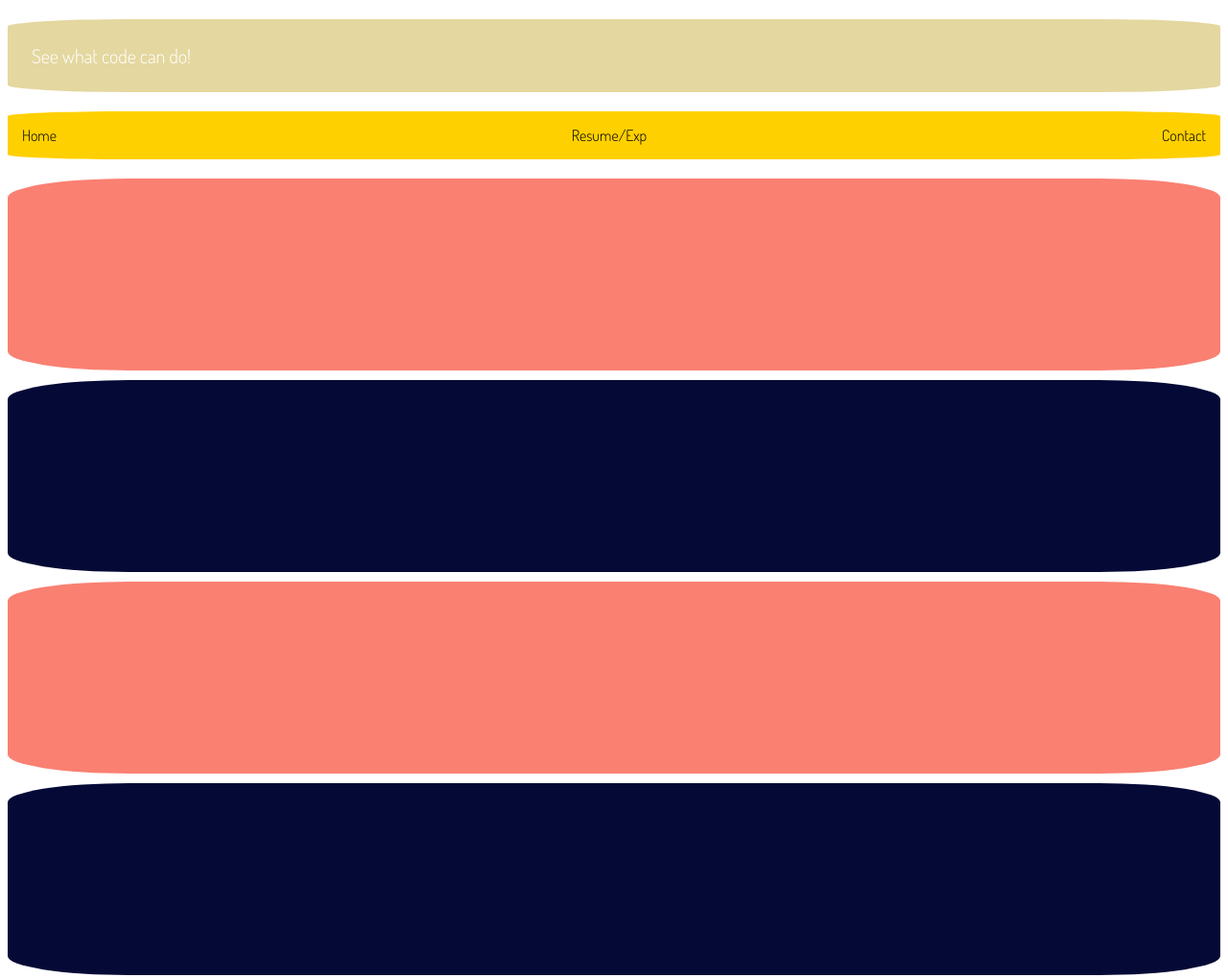
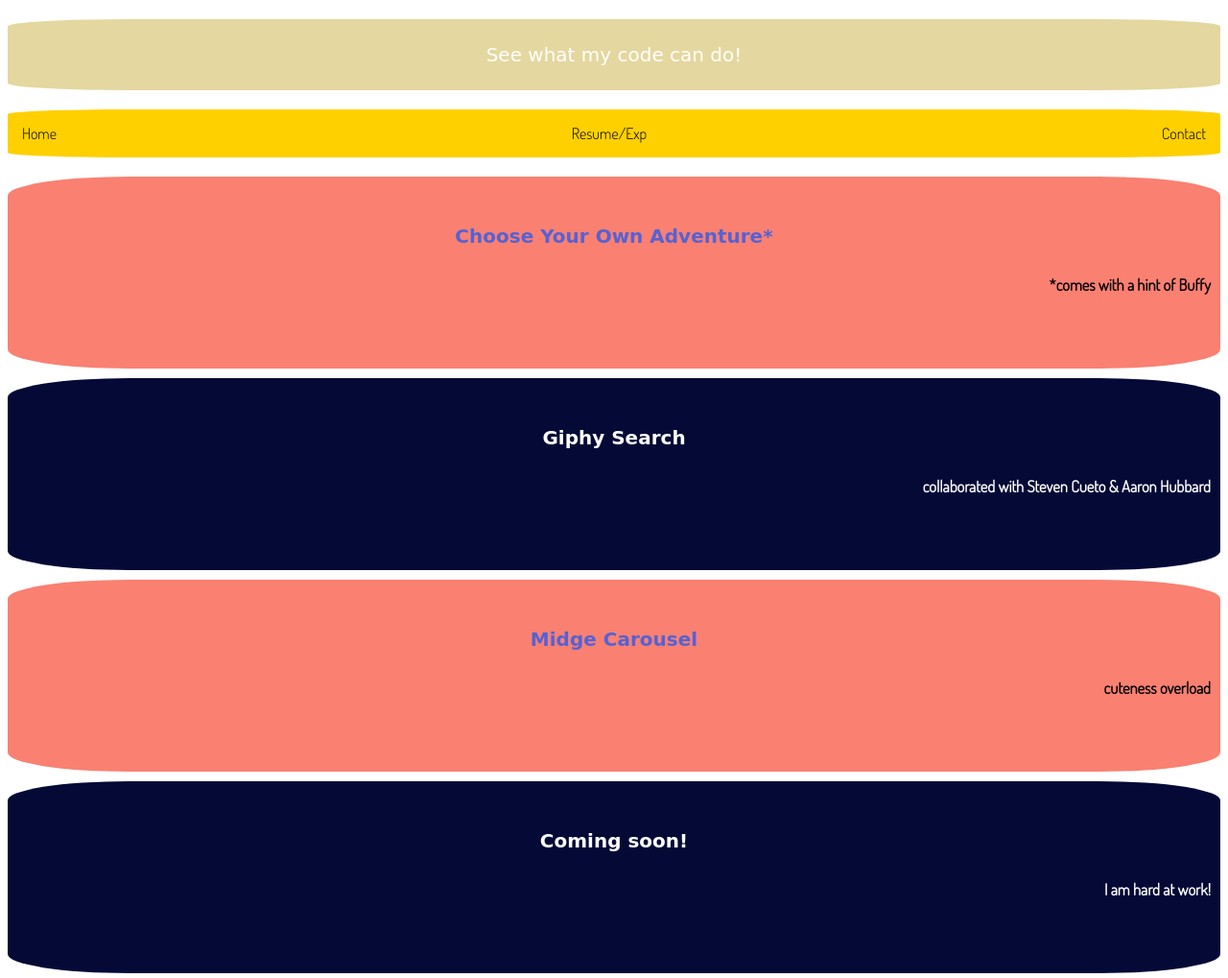
Before and after one commit to khodgesx/portfolio-site, a plain HTML site: page projects.html in a window 1280 px wide. Shown: the top 1019 px of the page at 96% size. Drawn offline with nearby package versions, Linux system fonts and the light colour scheme; a web font is replaced by a local one.

Commit message:
added the project page styling

```diff
--- a/projects-style.css
+++ b/projects-style.css
@@ -3,18 +3,11 @@
     border-radius: 10%;
 }
 
-h1{
-    font-family: 'Dosis', sans-serif;
-    font-size: 20px;
-    padding: 25px 25px 25px;
-    font-weight: bolder;
-    text-align: right;
-}
-
 #project-header p{
-    font-family: 'Dosis', sans-serif;
+    font-family: 'Shizuru', cursive;
     font-size: 20px;
     padding:25px;
+    text-align: center;
 }
 
 
@@ -58,44 +51,61 @@ a {
     font-family: 'Dosis', sans-serif;
 }
 
-#resume-div {
-    height: 200px;
-    width: 100%;
-    background: rgb(226, 223, 217);
-}
 
 #buffy-game {
     height: 200px;
     width: 100%;
     background-color: salmon;
+    font-size: 20px;
 }
 
 #giphy-collab {
     height: 200px;
     width: 100%;
     background-color: rgb(4, 9, 54);
+    font-size: 20px;
+    color: white;
 }
 #midge-carousel {
     height: 200px;
     width: 100%;
     background-color: salmon;
+    font-size: 20px;
 }
 
 #empty-project{
     height: 200px;
     width: 100%;
     background-color: rgb(4, 9, 54);
+    font-size: 20px;
+    color: white;
 }
 .p-buttons{
     border: none;
     border-radius: 10%;
+    font-family: 'Shizuru', cursive;
+    font-size:30px;
+    font-weight: 600;
+}
+
+.white-links {
+    color:white;
+}
+.color-links {
+    color:#5562d4
+}
+
+
+
+h5{
+    font-family: 'Dosis', sans-serif;
+    text-align: right;
+    margin-right: 10px;
 }
 
 #footer-nav ul {
     display: flex;
     justify-content: space-between;
-    /* margin-left: 20px;
-    margin-right: 20px; */
     background-color:black;
     border-radius: 10%;
 
--- a/projects.html
+++ b/projects.html
@@ -10,7 +10,7 @@
 </head>
 <header id="project-header">
     <p>
-        See what code can do!
+        See what my code can do!
     </p>
 </header>
     <nav id="top-nav">
@@ -24,10 +24,20 @@
 
 <body>
 <section id="proj-divs">
-    <button class="p-buttons"id="buffy-game"></button>
-    <button class="p-buttons"id="giphy-collab"></button>
-    <button class="p-buttons"id="midge-carousel"></button>
-    <button class="p-buttons"id="empty-project"></button>
+    <button class="p-buttons"id="buffy-game">
+        <a class="color-links" href="https://github.com/khodgesx/choose-your-adventure-game" target="_blank">
+            Choose Your Own Adventure*</a>
+            <h5>*comes with a hint of Buffy</h5>
+    </button>
+    <button class="p-buttons"id="giphy-collab"> <a class="white-links"href="#" target="_blank">
+        Giphy Search</a>
+        <h5>collaborated with Steven Cueto & Aaron Hubbard</h5></button>
+    <button class="p-buttons"id="midge-carousel"> <a class="color-links"href="#" target="_blank">
+        Midge Carousel</a>
+        <h5>cuteness overload</h5></button>
+    <button class="p-buttons"id="empty-project"> <a class="white-links"href="#" target="_blank">
+        Coming soon!</a>
+        <h5>I am hard at work!</h5></button>
 </section>
 <footer>
     <nav id="footer-nav">
```
